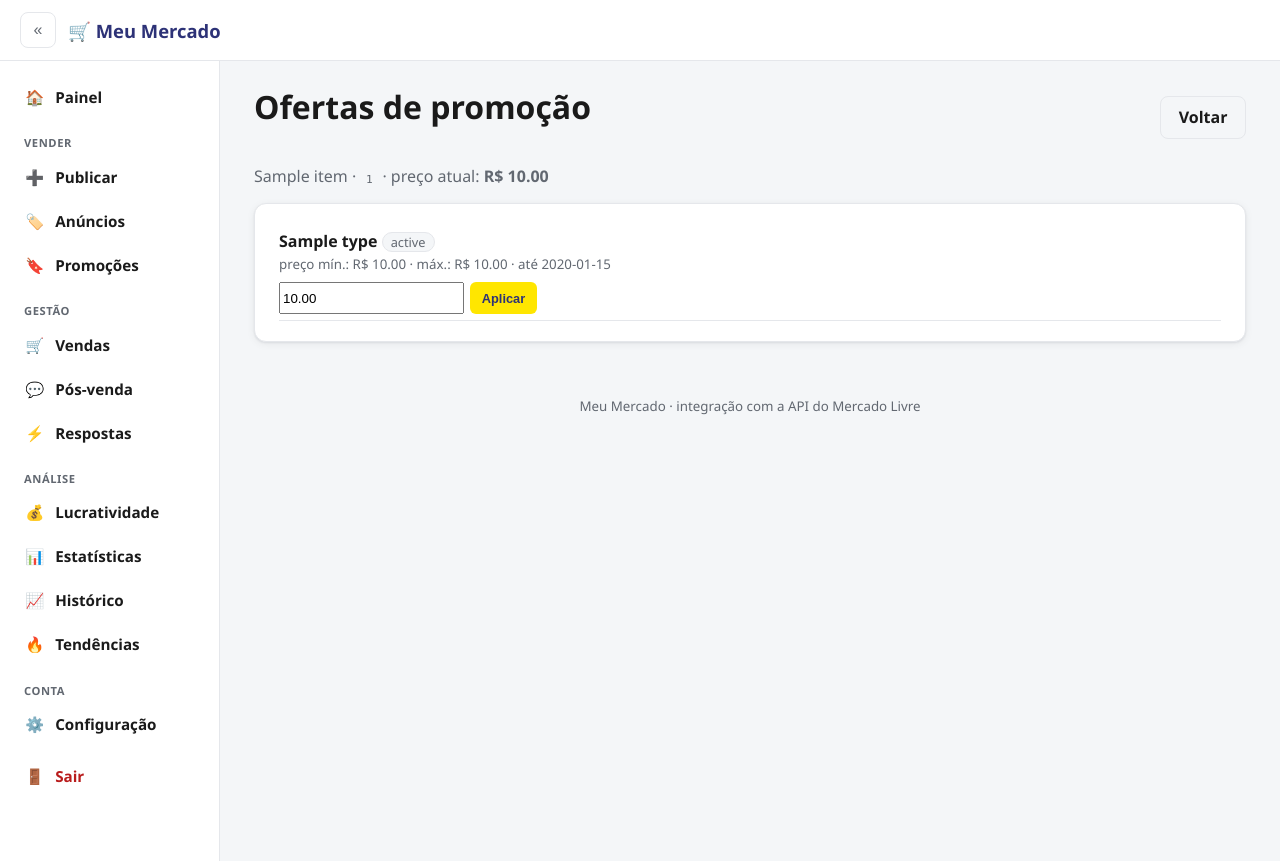
After one commit to tbongiovani-outlook/MeuMercado, a FastAPI app: template templates/promocoes_item.html in a window 1280 px wide. The commit adds this page. Run offline with FastAPI, Linux system fonts and the light colour scheme; the template is opened without the code that fills it: most values are stand-ins (such as "Sample title", 1, 10 or a date in 2020); parts of the project's set-up code (start-up, migrations or seed data) failed here and were passed over.

Commit message:
feat: promocoes e descontos (seller-promotions)
Tela /promocoes lista campanhas do vendedor e anuncios; /promocoes/{id} mostra ofertas e permite aplicar/remover promocao (deal_price) via seller-promotions v2; item Promocoes no menu.

```diff
--- a/app/main.py
+++ b/app/main.py
@@ -1239,6 +1239,81 @@ def historico(request: Request):
 
 
 # ---------------------------------------------------------------------------
+# Promoções e descontos
+# ---------------------------------------------------------------------------
+@app.get("/promocoes")
+def promocoes(request: Request):
+    redirect, _ = _require_ready(request)
+    if redirect:
+        return redirect
+    ctx = _base_context(request)
+    ctx.update({"campanhas": [], "items": []})
+    try:
+        me = meli.get_me()
+        ctx["campanhas"] = meli.get_seller_promotions(me["id"])
+        ids = meli.list_all_item_ids(me["id"])
+        ctx["items"] = meli.get_items_details(ids)
+    except Exception as exc:  # noqa: BLE001
+        ctx["error"] = f"Não foi possível carregar as promoções: {exc}"
+    return templates.TemplateResponse(request, "promocoes.html", ctx)
+
+
+@app.get("/promocoes/{item_id}")
+def promocoes_item(request: Request, item_id: str):
+    redirect, _ = _require_ready(request)
+    if redirect:
+        return redirect
+    ctx = _base_context(request)
+    ctx.update({"item": None, "ofertas": []})
+    try:
+        ctx["item"] = meli.get_item(item_id)
+        ctx["ofertas"] = meli.get_item_promotions(item_id)
+    except Exception as exc:  # noqa: BLE001
+        ctx["error"] = f"Não foi possível carregar as ofertas: {exc}"
+    return templates.TemplateResponse(request, "promocoes_item.html", ctx)
+
+
+@app.post("/promocoes/{item_id}/aplicar")
+def promocoes_aplicar(
+    request: Request,
+    item_id: str,
+    promotion_id: str = Form(...),
+    promotion_type: str = Form(...),
+    deal_price: float = Form(...),
+):
+    redirect, _ = _require_ready(request)
+    if redirect:
+        return redirect
+    try:
+        meli.apply_item_promotion(item_id, promotion_id, promotion_type, deal_price)
+        request.session["flash"] = f"Promoção aplicada ao anúncio {item_id}."
+        logger.info("Promoção %s aplicada em %s", promotion_id, item_id)
+    except Exception as exc:  # noqa: BLE001
+        logger.exception("Falha ao aplicar promoção")
+        request.session["flash"] = f"Não foi possível aplicar a promoção: {exc}"
+    return _redirect(f"/promocoes/{item_id}")
+
+
+@app.post("/promocoes/{item_id}/remover")
+def promocoes_remover(
+    request: Request,
+    item_id: str,
+    promotion_id: str = Form(...),
+    promotion_type: str = Form(...),
+):
+    redirect, _ = _require_ready(request)
+    if redirect:
+        return redirect
+    try:
+        meli.remove_item_promotion(item_id, promotion_id, promotion_type)
+        request.session["flash"] = f"Promoção removida do anúncio {item_id}."
+    except Exception as exc:  # noqa: BLE001
+        logger.exception("Falha ao remover promoção")
+        request.session["flash"] = f"Não foi possível remover a promoção: {exc}"
+    return _redirect(f"/promocoes/{item_id}")
+
+
+# ---------------------------------------------------------------------------
 # Respostas rápidas (templates de mensagens)
 # ---------------------------------------------------------------------------
 @app.get("/respostas")
--- a/templates/_nav.html
+++ b/templates/_nav.html
@@ -5,6 +5,7 @@
     <p class="nav__section">Vender</p>
     <a class="nav__item" href="/publicar" title="Publicar"{% if path == '/publicar' %} aria-current="page"{% endif %}><span class="nav__icon" aria-hidden="true">➕</span><span class="nav__label">Publicar</span></a>
     <a class="nav__item" href="/anuncios" title="Anúncios"{% if path.startswith('/anuncios') %} aria-current="page"{% endif %}><span class="nav__icon" aria-hidden="true">🏷️</span><span class="nav__label">Anúncios</span></a>
+    <a class="nav__item" href="/promocoes" title="Promoções"{% if path.startswith('/promocoes') %} aria-current="page"{% endif %}><span class="nav__icon" aria-hidden="true">🔖</span><span class="nav__label">Promoções</span></a>
 
     <p class="nav__section">Gestão</p>
     <a class="nav__item" href="/vendas" title="Vendas"{% if path.startswith('/vendas') %} aria-current="page"{% endif %}><span class="nav__icon" aria-hidden="true">🛒</span><span class="nav__label">Vendas</span></a>
--- /dev/null
+++ b/templates/promocoes_item.html
@@ -0,0 +1,61 @@
+{% extends "base.html" %}
+{% block title %}Ofertas do anúncio · Meu Mercado{% endblock %}
+{% block nav %}{% include "_nav.html" %}{% endblock %}
+
+{% block content %}
+<div class="row">
+    <h1>Ofertas de promoção</h1>
+    <a class="btn btn--ghost" href="/promocoes">Voltar</a>
+</div>
+{% if item %}
+<p class="muted">{{ item.title }} · <code>{{ item.id }}</code> · preço atual:
+    <strong>R$ {{ '%.2f'|format(item.price or 0) }}</strong></p>
+{% endif %}
+
+{% if flash %}<div class="alert alert--ok" role="status">{{ flash }}</div>{% endif %}
+{% if error %}<div class="alert alert--error" role="alert">{{ error }}</div>{% endif %}
+
+<section class="card">
+    {% if ofertas %}
+    <ul class="list">
+        {% for o in ofertas %}
+        <li>
+            <div class="row">
+                <div>
+                    <strong>{{ o.type or 'Promoção' }}</strong>
+                    {% if o.status %}<span class="badge">{{ o.status }}</span>{% endif %}
+                    <br>
+                    <small class="muted">
+                        {% if o.min_discounted_price %}preço mín.: R$ {{ '%.2f'|format(o.min_discounted_price) }}{% endif %}
+                        {% if o.max_discounted_price %} · máx.: R$ {{ '%.2f'|format(o.max_discounted_price) }}{% endif %}
+                        {% if o.finish_date %} · até {{ (o.finish_date or '')[:10] }}{% endif %}
+                    </small>
+                </div>
+            </div>
+            {% if o.status == 'started' %}
+            <form method="post" action="/promocoes/{{ item.id }}/remover"
+                  onsubmit="return confirm('Remover esta promoção do anúncio?');">
+                <input type="hidden" name="promotion_id" value="{{ o.id }}">
+                <input type="hidden" name="promotion_type" value="{{ o.type }}">
+                <button class="btn btn--ghost btn--sm" type="submit">Remover promoção</button>
+            </form>
+            {% else %}
+            <form class="reply" method="post" action="/promocoes/{{ item.id }}/aplicar"
+                  onsubmit="return confirm('Aplicar esta promoção ao anúncio?');">
+                <input type="hidden" name="promotion_id" value="{{ o.id }}">
+                <input type="hidden" name="promotion_type" value="{{ o.type }}">
+                <input type="number" name="deal_price" step="0.01" min="0.01" required
+                       placeholder="Preço promocional (R$)"
+                       value="{{ '%.2f'|format(o.suggested_discounted_price) if o.suggested_discounted_price else '' }}">
+                <button class="btn btn--primary btn--sm" type="submit">Aplicar</button>
+            </form>
+            {% endif %}
+        </li>
+        {% endfor %}
+    </ul>
+    {% else %}
+    <p class="muted">Nenhuma oferta de promoção disponível para este anúncio no momento.
+        O Mercado Livre disponibiliza ofertas conforme elegibilidade do produto.</p>
+    {% endif %}
+</section>
+{% endblock %}
```
Also changed, not shown: app/meli.py (+48 -0 lines), templates/promocoes.html (added, +54 -0 lines).
